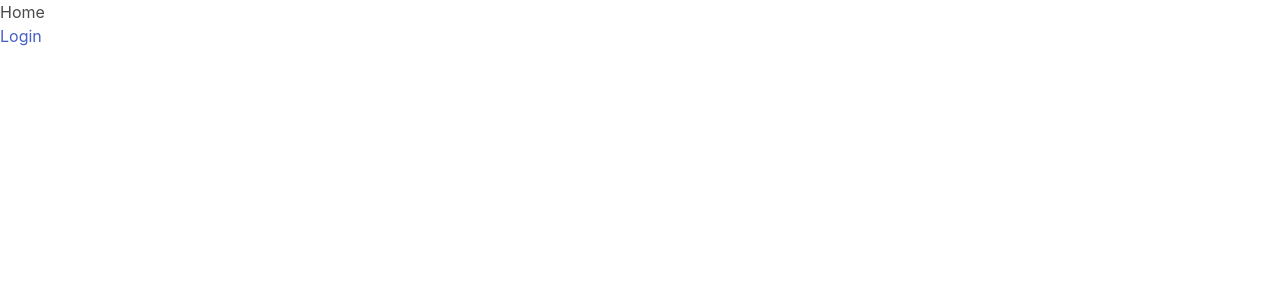
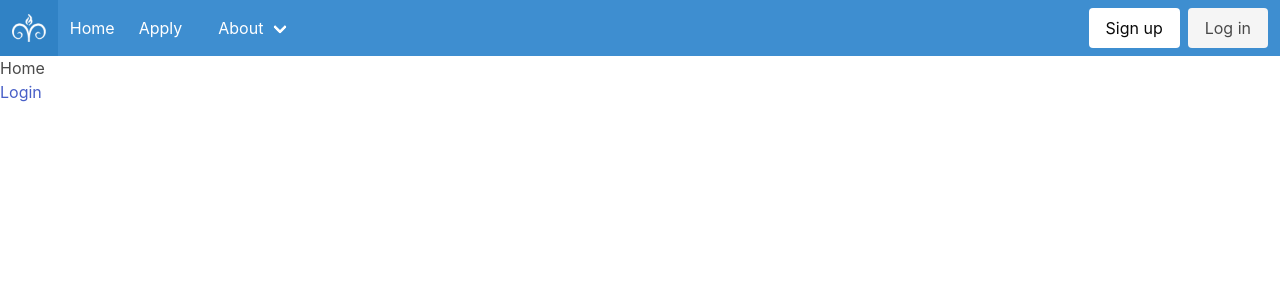
Before and after one commit to ooys/rvhsnhs.org, a Next.js app: page / in a window 1280 px wide. Shown: the top 300 px of the page. Built offline with nearby package versions, Linux system fonts and the light colour scheme.

Commit message:
Very basic navbar that I'm still working on. Was trying to get the old one to work because it's more customized but couldn't

```diff
--- a/pages/index.js
+++ b/pages/index.js
@@ -27,6 +27,52 @@ function SignOut() {
 function Index() {
     return (
         <>
+            <nav class="navbar is-info" role="navigation" aria-label="main navigation">
+                <div class="navbar-brand">
+                    <a class="navbar-item" href="/">
+                        <img src="/images/newnhslogo.png"/>
+                    </a>
+
+                    <a role="button" class="navbar-burger" aria-label="menu" aria-expanded="false" data-target="navbarBasicExample">
+                        <span aria-hidden="true"></span>
+                        <span aria-hidden="true"></span>
+                         <span aria-hidden="true"></span>
+                    </a>
+                </div>
+
+                <div id="navbarBasicExample" class="navbar-menu">
+                    <div class="navbar-start">
+                        <a class="navbar-item">
+                            Home
+                        </a>
+
+                        <a class="navbar-item">
+                            Apply
+                        </a>
+
+                        <div class="navbar-item">
+                            <a class="navbar-link">
+                                About
+                            </a>
+                        </div>
+                    </div>
+
+                    <div class="navbar-end">
+                        <div class="navbar-item">
+                            <div class="buttons">
+                                <a class="button is-white">
+                                    Sign up
+                                </a>
+                                <a href="/login" class="button is-light">
+                                    Log in
+                                </a>
+                            </div>
+                        </div>
+                    </div>
+                </div>
+            </nav>
+
+
             <div>Home</div>
             <Link href="/login">
                 <a>Login</a>
```
Also changed, not shown: public/images/newnhslogo.png (added).
